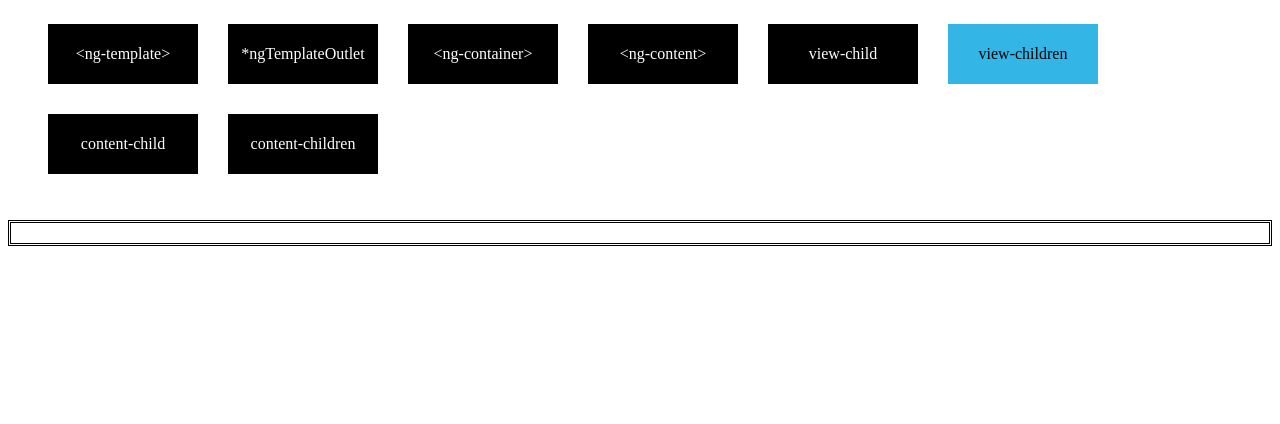
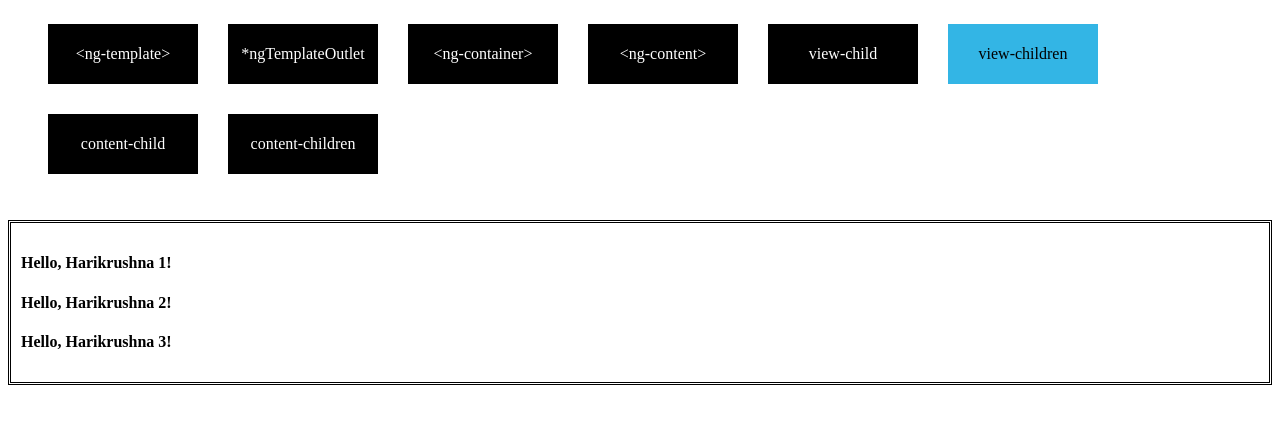
Before and after one commit to moradiyahari/angular-core-concepts, an Angular app: page /view-children in a window 1280 px wide. Shown: the top 424 px of the page. Built offline with nearby package versions, Linux system fonts and the light colour scheme.

Commit message:
3 files modified

```diff
--- a/src/app/view-child/demo.component.ts
+++ b/src/app/view-child/demo.component.ts
@@ -2,7 +2,7 @@ import { Component, Input } from '@angular/core';
 
 @Component({
   selector: 'demo',
-  template: `<h1>Hello, {{name}}!</h1>`,
+  template: `<h4>Hello, {{name}}!</h4>`,
   styles: [`h1 { font-family: Lato; }`],
 })
 export class DemoComponent {
--- a/src/app/view-children/view-children.html
+++ b/src/app/view-children/view-children.html
@@ -0,0 +1,3 @@
+<demo name="Harikrushna 1"></demo>
+<demo name="Harikrushna 2"></demo>
+<demo name="Harikrushna 3"></demo>
--- a/src/app/view-children/view-children.ts
+++ b/src/app/view-children/view-children.ts
@@ -1,9 +1,16 @@
-import { Component } from '@angular/core';
+import { Component, ViewChildren, AfterViewInit, QueryList } from '@angular/core';
+import { DemoComponent } from '../view-child/demo.component';
 
 @Component({
   selector: 'view-children',
   templateUrl: './view-children.html',
 })
 export class ViewChildrenComponent {
+  @ViewChildren(DemoComponent) demos: QueryList<any>;
+
   constructor() {}
+
+  ngAfterViewInit() {
+     this.demos.forEach(demo => console.log(demo.name));
+  }
 }
```
